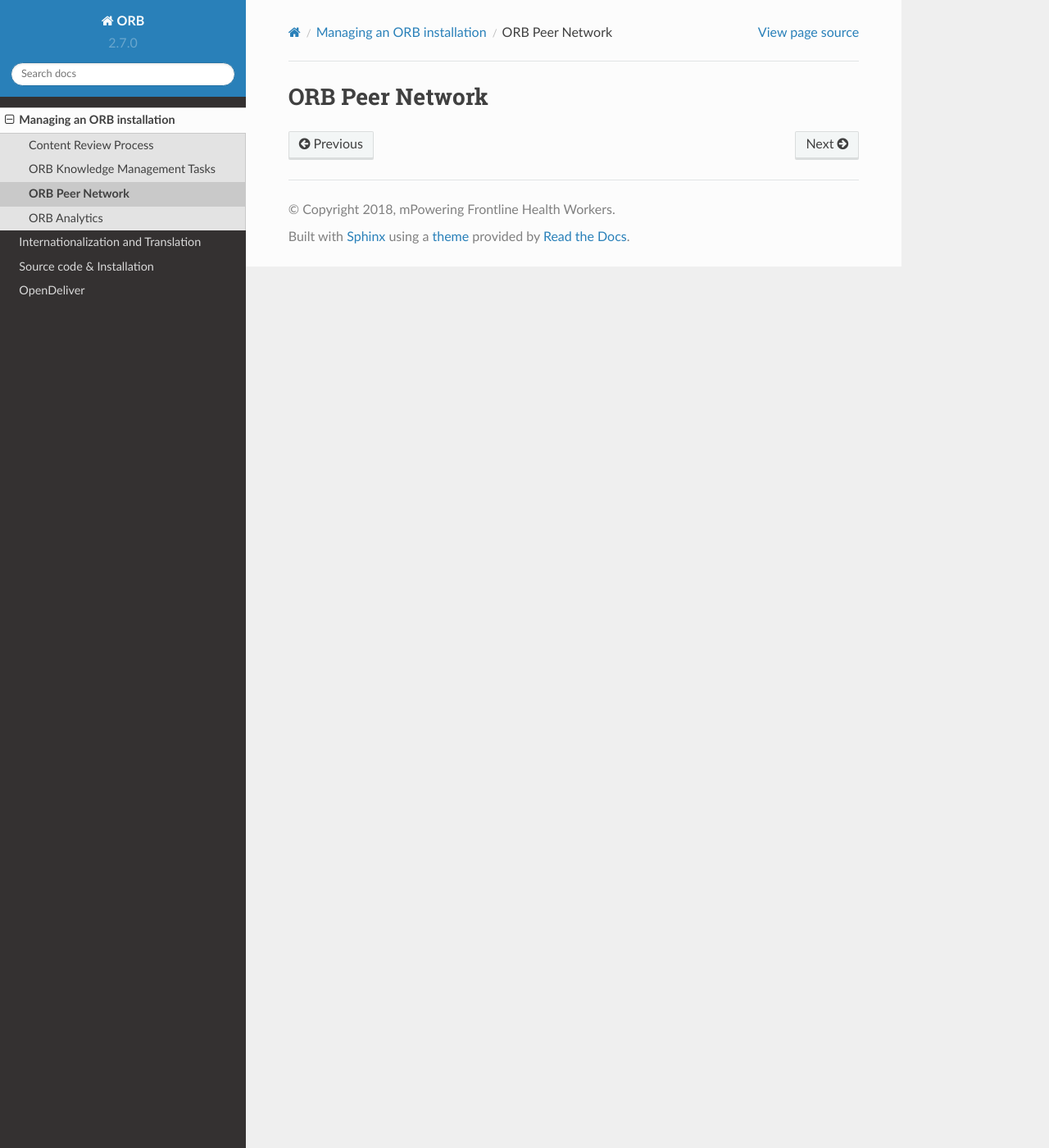
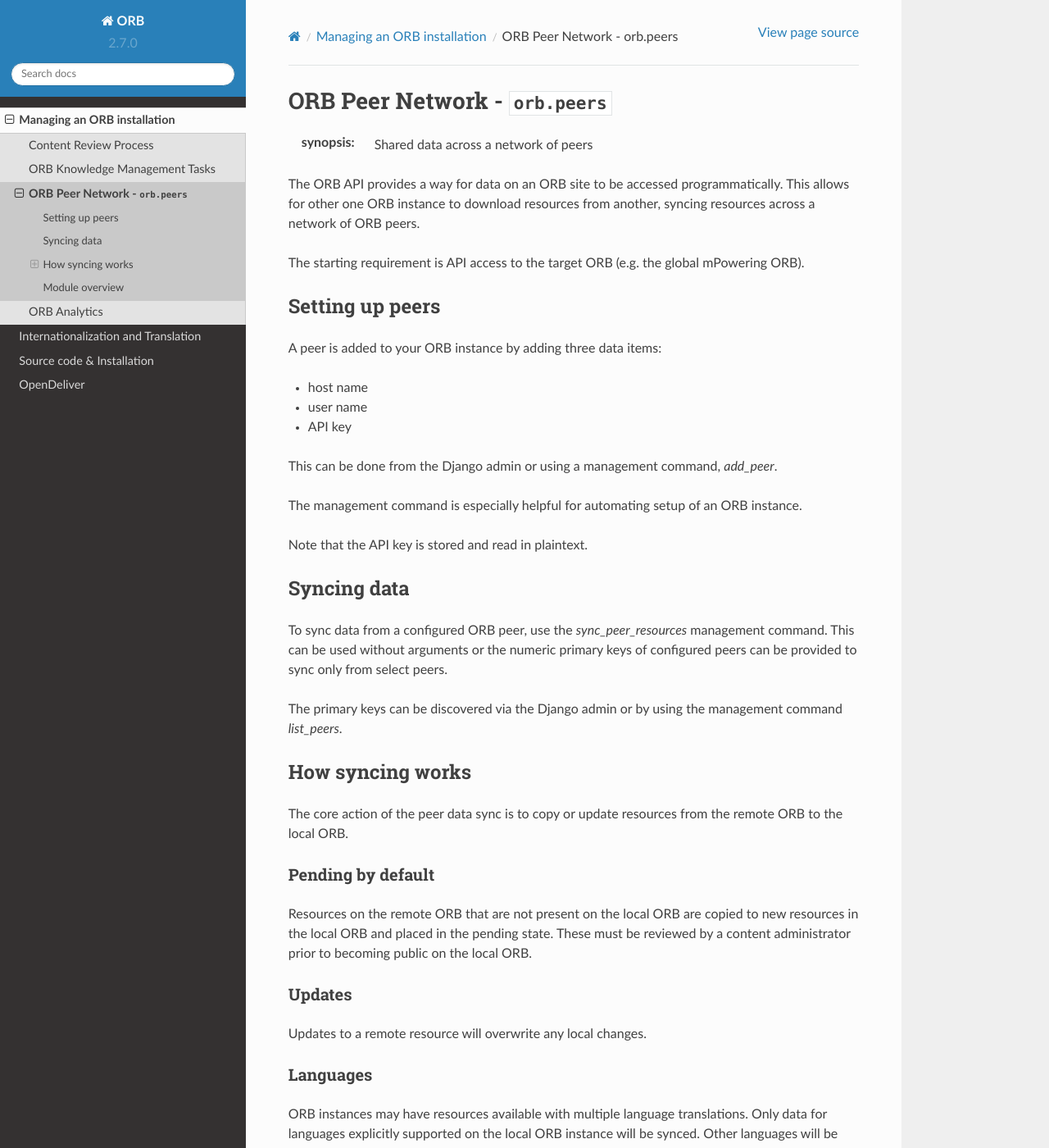
Before and after one commit to mPowering/django-orb, a Sphinx documentation site: the page built from docs/manage/peers.rst, in a window 1280 px wide and 1400 px high. Shown: the whole window at 82% size. Built offline with Sphinx 7.4.7 and the Read the Docs theme 2.0.0, drawn with Linux system fonts in a browser that asks for light colours; some of the changed text lies outside the part shown.

Commit message:
Update peer docs

```diff
--- a/docs/conf.py
+++ b/docs/conf.py
@@ -18,16 +18,17 @@
 from datetime import date
 
 sys.path.append(os.path.dirname(__file__))
+sys.path.insert(0, os.path.abspath('../'))
+os.environ.setdefault("DJANGO_SETTINGS_MODULE", "config.settings")
+
 import django
 
-os.environ.setdefault("DJANGO_SETTINGS_MODULE", "settings")
 django.setup()
 
 
 # If extensions (or modules to document with autodoc) are in another directory,
 # add these directories to sys.path here. If the directory is relative to the
 # documentation root, use os.path.abspath to make it absolute, like shown here.
-sys.path.insert(0, os.path.abspath('../'))
 
 # -- General configuration ------------------------------------------------
 
--- a/docs/manage/peers.rst
+++ b/docs/manage/peers.rst
@@ -1,2 +1,71 @@
-ORB Peer Network
-===================
+===================================
+ORB Peer Network - :mod:`orb.peers`
+===================================
+
+.. index:: peers
+.. module:: orb.peers
+:synopsis: Shared data across a network of peers
+
+
+The ORB API provides a way for data on an ORB site to be accessed programmatically.
+This allows for other one ORB instance to download resources from another, syncing
+resources across a network of ORB peers.
+
+The starting requirement is API access to the target ORB (e.g. the global mPowering ORB).
+
+Setting up peers
+================
+
+A peer is added to your ORB instance by adding three data items:
+
+- host name
+- user name
+- API key
+
+This can be done from the Django admin or using a management command, `add_peer`.
+
+The management command is especially helpful for automating setup of an ORB instance.
+
+Note that the API key is stored and read in plaintext.
+
+Syncing data
+============
+
+To sync data from a configured ORB peer, use the `sync_peer_resources` management
+command. This can be used without arguments or the numeric primary keys of configured
+peers can be provided to sync only from select peers.
+
+The primary keys can be discovered via the Django admin or by using the management
+command `list_peers`.
+
+How syncing works
+=================
+
+The core action of the peer data sync is to copy or update resources from the remote
+ORB to the local ORB.
+
+Pending by default
+------------------
+
+Resources on the remote ORB that are not present on the local ORB are copied to new
+resources in the local ORB and placed in the pending state. These must be reviewed
+by a content administrator prior to becoming public on the local ORB.
+
+Updates
+-------
+
+Updates to a remote resource will overwrite any local changes.
+
+Languages
+---------
+
+ORB instances may have resources available with multiple language translations.
+Only data for languages explicitly supported on the local ORB instance will be
+synced. Other languages will be ignored.
+
+
+Module overview
+===============
+
+.. automodule:: peers.management
+    :members:
```
Also changed, not shown: 1 other file.
